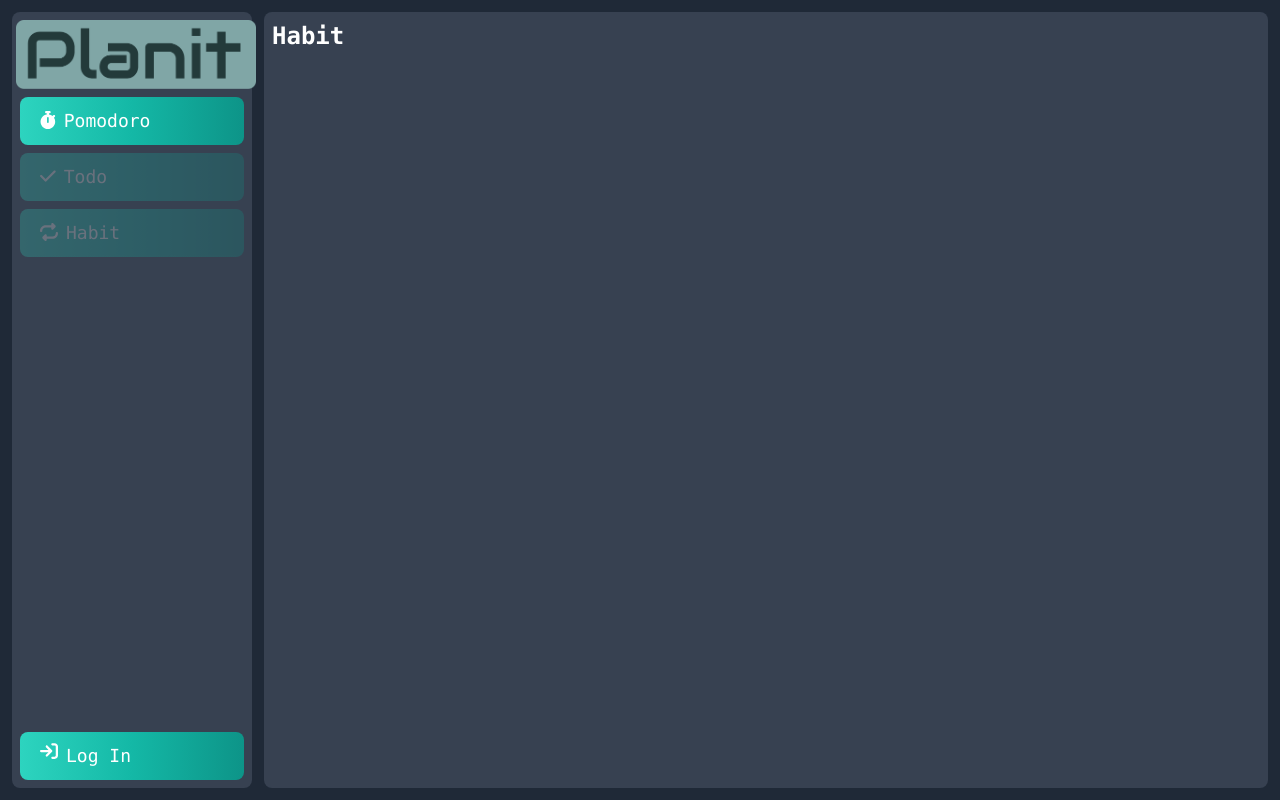
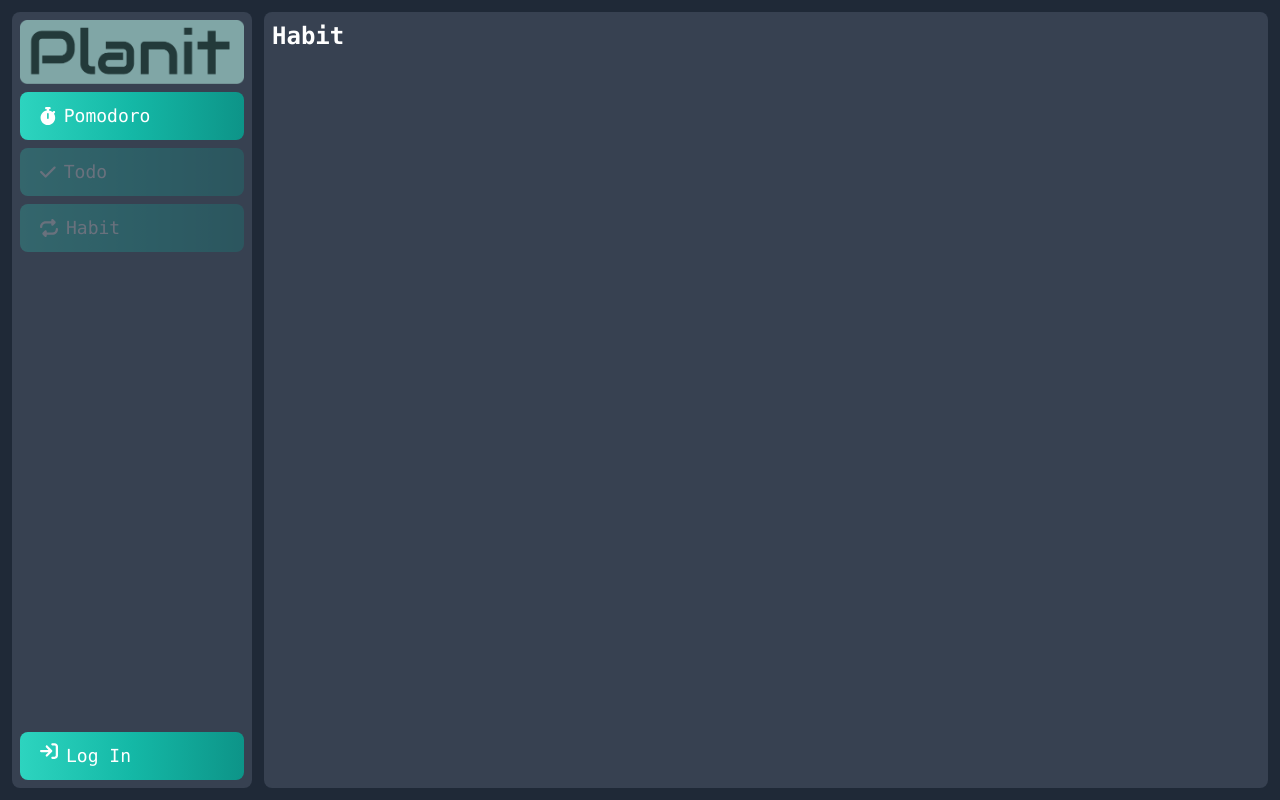
Before and after one commit to PierreMasselot1/Planit, a React (Create React App) app in the folder web/: page /habit in a window 1280 px wide. Built offline with nearby package versions, Linux system fonts and the light colour scheme.

Commit message:
feat(web): cleaner logo for home

```diff
--- a/web/src/components/Navbar/Navbar.tsx
+++ b/web/src/components/Navbar/Navbar.tsx
@@ -15,16 +15,18 @@ export default function Navbar() {
   return (
     <div className="flex flex-col justify-between my-3 sm:ml-3 sm:py-1 sm:bg-gray-700 rounded-lg sm:w-60">
       <Link to={"/"}>
+        <div className="mx-2 my-1">
           <img
             src={require("../../images/Logo.png")}
-          className="sm:hidden my-1 w-16 mx-auto"
+            className="sm:hidden w-16 mx-auto"
             alt="Planit"
           />
           <img
             src={require("../../images/Planit-logo-large.png")}
-          className="hidden sm:block m-1 w-fit"
+            className="hidden sm:block w-fit"
             alt="Planit"
           />
+        </div>
       </Link>
       <Link to={"pomodoro"}>
         {NavIcon(<FontAwesomeIcon icon={faStopwatch} />, "Pomodoro")}
```
Lines whose indentation alone changed are shown as unchanged.
